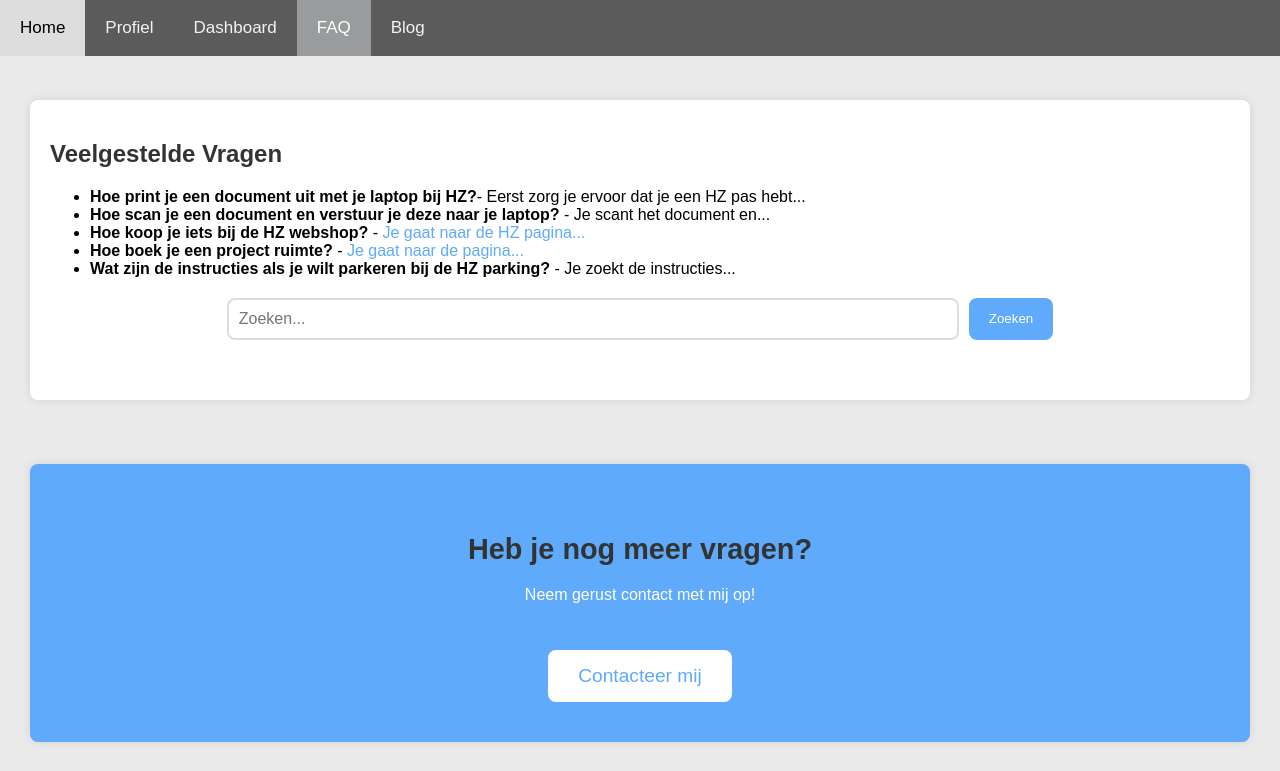
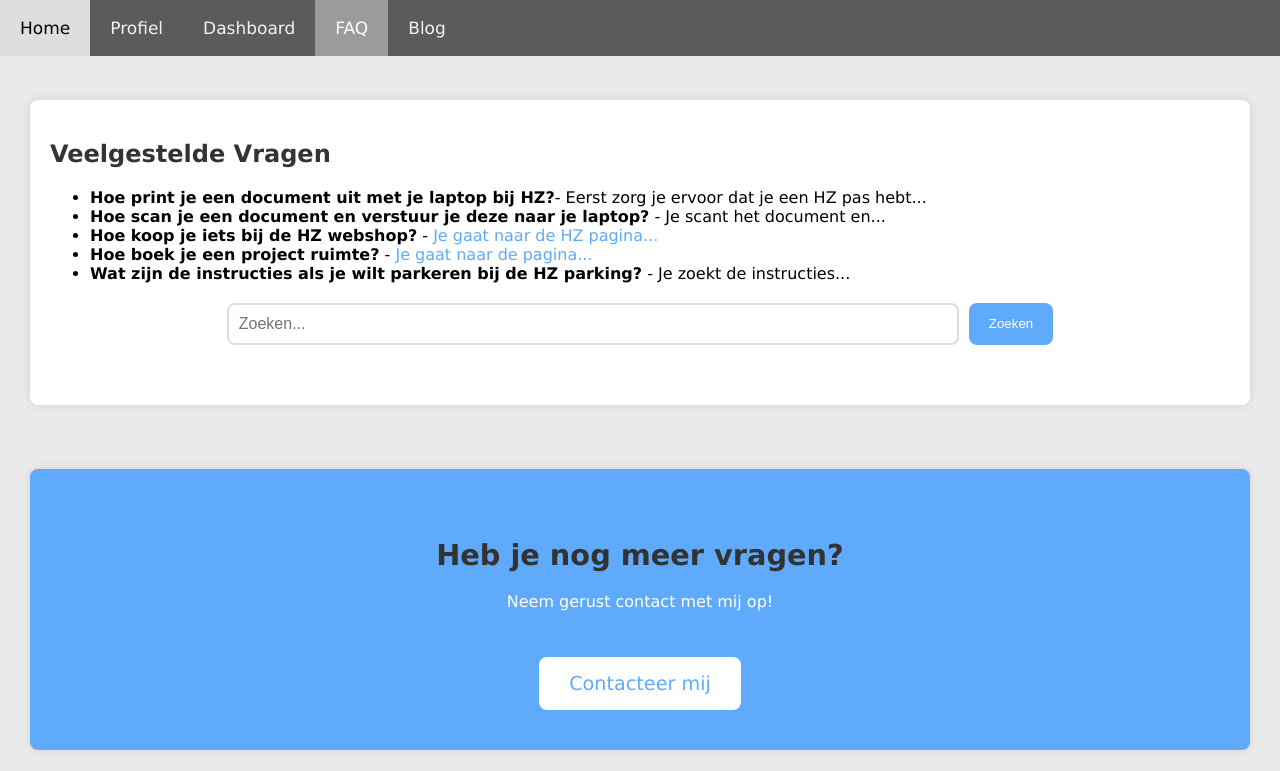
Before and after one commit to DSlui0056/DSlui0056, a plain HTML site: page pages/FAQ.html in a window 1280 px wide. Shown: the top 771 px of the page. Drawn offline with Linux system fonts and the light colour scheme.

Commit message:
font toegevoegd en kleine aanpassingen aan comments

```diff
--- a/css/styles.css
+++ b/css/styles.css
@@ -1,7 +1,7 @@
 /* Algemene stijlen */
 
 body {
-  font-family: Arial, sans-serif;
+  font-family: Verdana, Geneva, Tahoma, sans-serif;
   margin: 0;
   padding: 0;
   background-color: #e9e9e9ea;
@@ -26,7 +26,7 @@ a:hover {
 /* Menubalk */
 
 .topnav {
-  position: fixed; /* Vastzittende header */
+  position: fixed;
   top: 0;
   left: 0;
   width: 100%;
@@ -56,6 +56,7 @@ a:hover {
   color: white;
 }
 
+
 /* Container */
 
 .container {
@@ -68,6 +69,7 @@ a:hover {
   margin-top: 100px;
   margin-bottom: 100px;
 }
+
 
 /* FAQ pagina */
 
```
Also changed, not shown: index.html (+2 -2 lines), pages/FAQ.html (+2 -1 lines).
